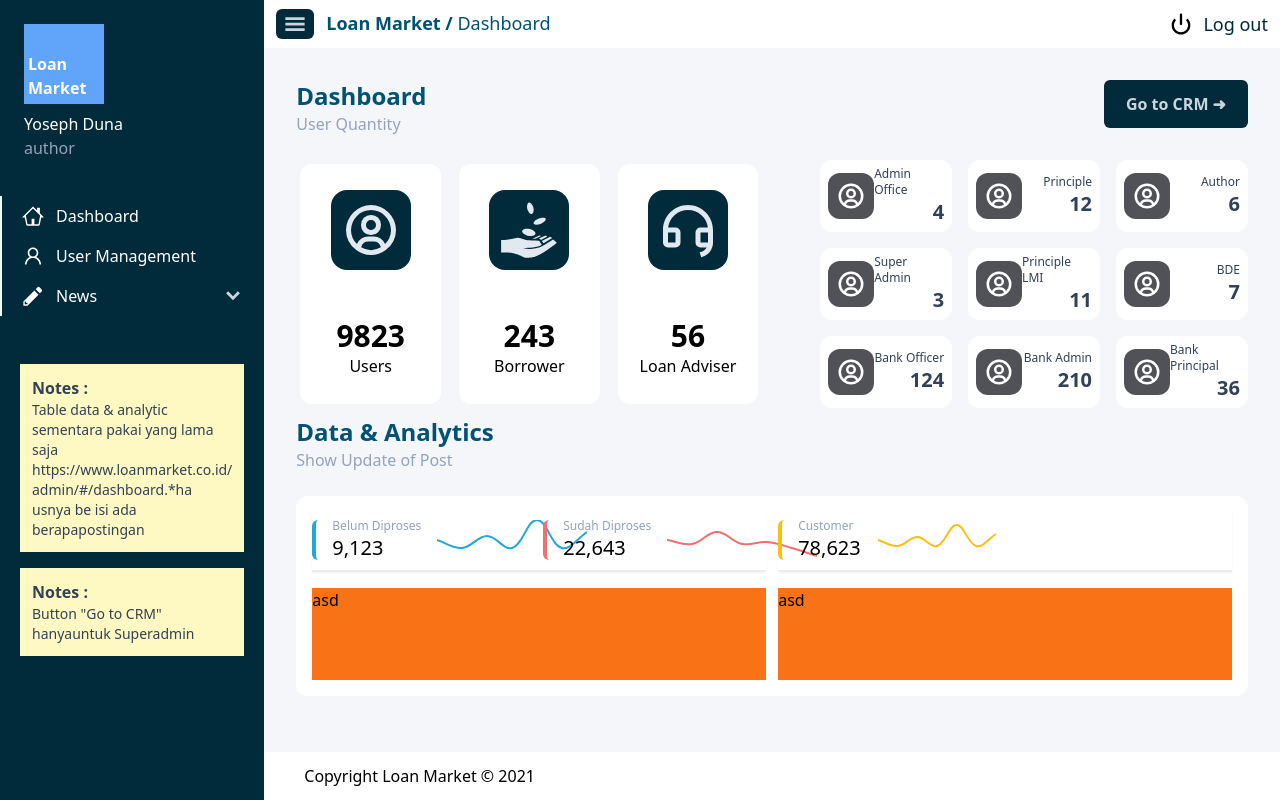
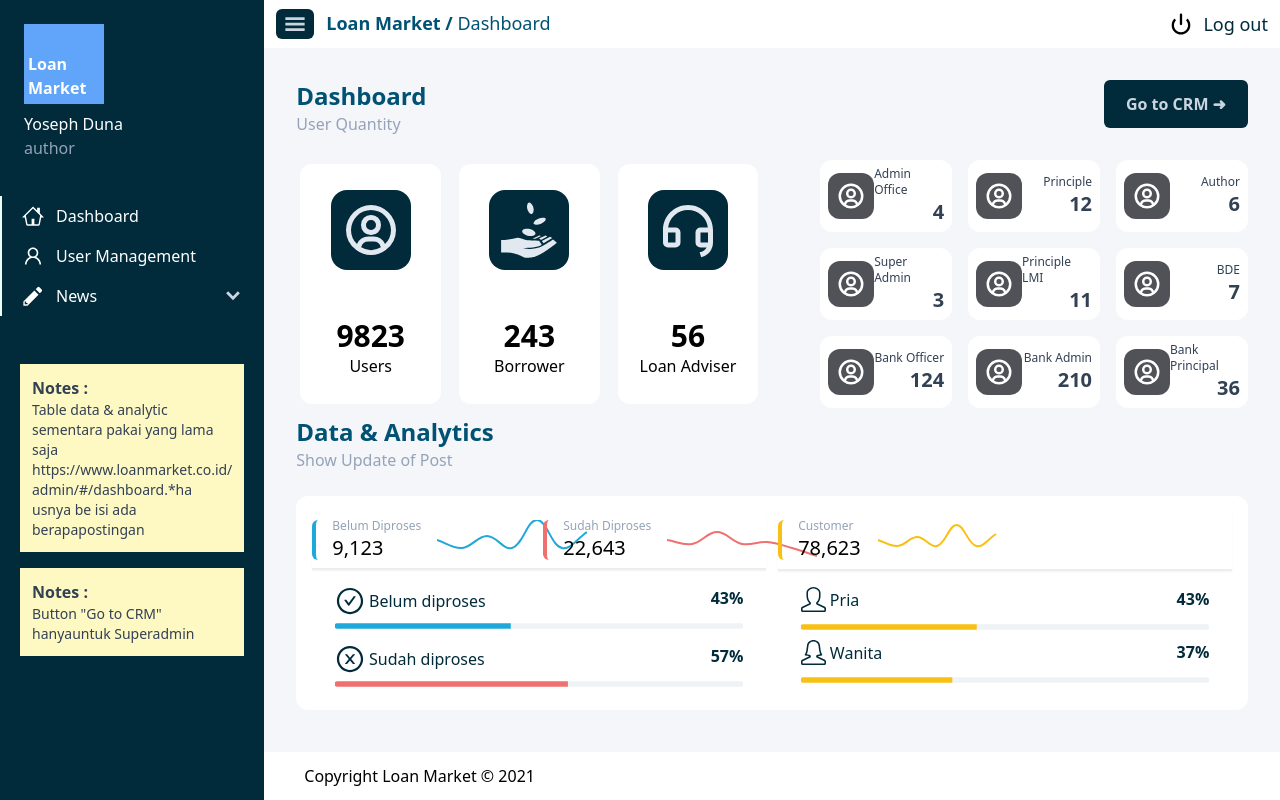
Before and after one commit to RendraAndriansyah/Loan-Market---assessment-, a React (Vite) app: page / in a window 1280 px wide. Built offline with nearby package versions, Linux system fonts and the light colour scheme.

Commit message:
finishing dashboard Pages

```diff
--- /dev/null
+++ b/src/components/fragments/charts/SingleBar.tsx
@@ -0,0 +1,37 @@
+import { BarElement, CategoryScale, Chart as ChartJS, Legend, LinearScale, Tooltip } from "chart.js";
+import { Bar } from "react-chartjs-2";
+import { optionSingleBar } from "../../../dummy-data/DummyOption";
+ChartJS.register(BarElement, CategoryScale, LinearScale, Legend, Tooltip);
+
+interface DataProps {
+	labels: string[];
+	datasets: Dataset[];
+}
+interface Dataset {
+	label: string;
+	data: DataPoint[];
+	backgroundColor: string;
+	borderRadius?: number | { topLeft: number; bottomLeft: number };
+	borderSkipped?: boolean;
+}
+interface DataPoint {
+	x: number;
+	y: string;
+}
+
+const SingleBarChart = ({ data, icon }: { data: DataProps; icon: JSX.Element }) => {
+	return (
+		<div className="w-[90%]">
+			<div className="flex justify-between">
+				<div className="flex items-center gap-1 text-color-secondary">
+					{icon}
+					<p>{data.datasets[0].label}</p>
+				</div>
+				<p className="font-semibold text-color-secondary">{data.datasets[0].data[0].x}%</p>
+			</div>
+			<Bar data={data} options={optionSingleBar} height={5} width={100} />
+		</div>
+	);
+};
+
+export default SingleBarChart;
--- a/src/dummy-data/DummyData.ts
+++ b/src/dummy-data/DummyData.ts
@@ -51,3 +51,135 @@
 	title: "Customer",
 	value: 78623,
 };
+
+export const unprocessedSingleBar = {
+	labels: ["unprocessed"],
+
+	datasets: [
+		{
+			label: "Belum diproses",
+			data: [
+				{
+					x: 43,
+					y: "unprocessed",
+				},
+			],
+			backgroundColor: "#20A8D8",
+			borderRadius: {
+				topLeft: 50,
+				bottomLeft: 50,
+			},
+			borderSkipped: false,
+		},
+		{
+			label: "empty",
+			data: [
+				{
+					x: 100 - 43,
+					y: "unprocessed",
+				},
+			],
+			backgroundColor: "#EFF3F6",
+			borderRadius: 10,
+		},
+	],
+};
+
+export const processedSingleBar = {
+	labels: ["processed"],
+
+	datasets: [
+		{
+			label: "Sudah diproses",
+			data: [
+				{
+					x: 57,
+					y: "processed",
+				},
+			],
+			backgroundColor: "#EE706F",
+			borderRadius: {
+				topLeft: 50,
+				bottomLeft: 50,
+			},
+			borderSkipped: false,
+		},
+		{
+			label: "empty",
+			data: [
+				{
+					x: 100 - 57,
+					y: "processed",
+				},
+			],
+			backgroundColor: "#EFF3F6",
+			borderRadius: 10,
+		},
+	],
+};
+
+export const costumerMale = {
+	labels: ["costumer"],
+
+	datasets: [
+		{
+			label: "Pria",
+			data: [
+				{
+					x: 43,
+					y: "processed",
+				},
+			],
+			backgroundColor: "#F9C014",
+			borderRadius: {
+				topLeft: 50,
+				bottomLeft: 50,
+			},
+			borderSkipped: false,
+		},
+		{
+			label: "empty",
+			data: [
+				{
+					x: 100 - 43,
+					y: "processed",
+				},
+			],
+			backgroundColor: "#EFF3F6",
+			borderRadius: 10,
+		},
+	],
+};
+
+export const costumerFemale = {
+	labels: ["costumer"],
+
+	datasets: [
+		{
+			label: "Wanita",
+			data: [
+				{
+					x: 37,
+					y: "processed",
+				},
+			],
+			backgroundColor: "#F9C014",
+			borderRadius: {
+				topLeft: 50,
+				bottomLeft: 50,
+			},
+			borderSkipped: false,
+		},
+		{
+			label: "empty",
+			data: [
+				{
+					x: 100 - 37,
+					y: "processed",
+				},
+			],
+			backgroundColor: "#EFF3F6",
+			borderRadius: 10,
+		},
+	],
+};
--- a/src/dummy-data/DummyOption.ts
+++ b/src/dummy-data/DummyOption.ts
@@ -23,3 +23,31 @@
 	},
 	maintanceAspectRatio: false,
 };
+
+export const optionSingleBar = {
+	plugins: {
+		legend: {
+			display: false,
+		},
+	},
+	indexAxis: "y" as const,
+	barThickness: 5,
+
+	scales: {
+		x: {
+			display: false,
+			stacked: true,
+			grid: {
+				display: false,
+			},
+			max: 100,
+		},
+		y: {
+			stacked: true,
+			display: false,
+			grid: {
+				display: false,
+			},
+		},
+	},
+};
--- a/src/pages/HomePages.tsx
+++ b/src/pages/HomePages.tsx
@@ -1,12 +1,23 @@
 import { BiUserCircle } from "react-icons/bi";
 import { GiReceiveMoney } from "react-icons/gi";
+import { RiCustomerServiceLine } from "react-icons/ri";
 import Button from "../components/elements/Button";
 import CardColumn from "../components/fragments/CardColumn";
-import Layout from "../components/layouts/Layout";
-import { RiCustomerServiceLine } from "react-icons/ri";
 import CardRow from "../components/fragments/CardRow";
 import LineChart from "../components/fragments/charts/LineChart";
-import { unprocessed, processed, costumers } from "../dummy-data/DummyData";
+import SingleBarChart from "../components/fragments/charts/SingleBar";
+import Layout from "../components/layouts/Layout";
+import {
+	costumerFemale,
+	costumerMale,
+	costumers,
+	processed,
+	processedSingleBar,
+	unprocessed,
+	unprocessedSingleBar,
+} from "../dummy-data/DummyData";
+import { AiOutlineCheckCircle, AiOutlineCloseCircle } from "react-icons/ai";
+import { SlUserFemale, SlUser } from "react-icons/sl";
 function HomePages() {
 	const dummyCardRow = [
 		{
@@ -103,8 +114,11 @@
 								<LineChart data={processed} />
 								{/* <LineChart /> */}
 							</div>
-							<div className="row-span-6 bg-orange-500">
-								<div className="w-full ">asd</div>
+							<div className="row-span-6 ">
+								<div className="flex flex-col items-center gap-2 ">
+									<SingleBarChart icon={<AiOutlineCheckCircle size={30} />} data={unprocessedSingleBar} />
+									<SingleBarChart icon={<AiOutlineCloseCircle size={30} />} data={processedSingleBar} />
+								</div>
 							</div>
 						</div>
 
@@ -112,8 +126,11 @@
 							<div className="grid grid-cols-2 gap-2 border-b-2 border-gray-400/20 shadow-sm">
 								<LineChart data={costumers} />
 							</div>
-							<div className="row-span-6 bg-orange-500">
-								<div className="w-full ">asd</div>
+							<div className="row-span-6 ">
+								<div className="flex flex-col items-center gap-2">
+									<SingleBarChart icon={<SlUser size={25} />} data={costumerMale} />
+									<SingleBarChart icon={<SlUserFemale size={25} />} data={costumerFemale} />
+								</div>
 							</div>
 						</div>
 					</div>
```
